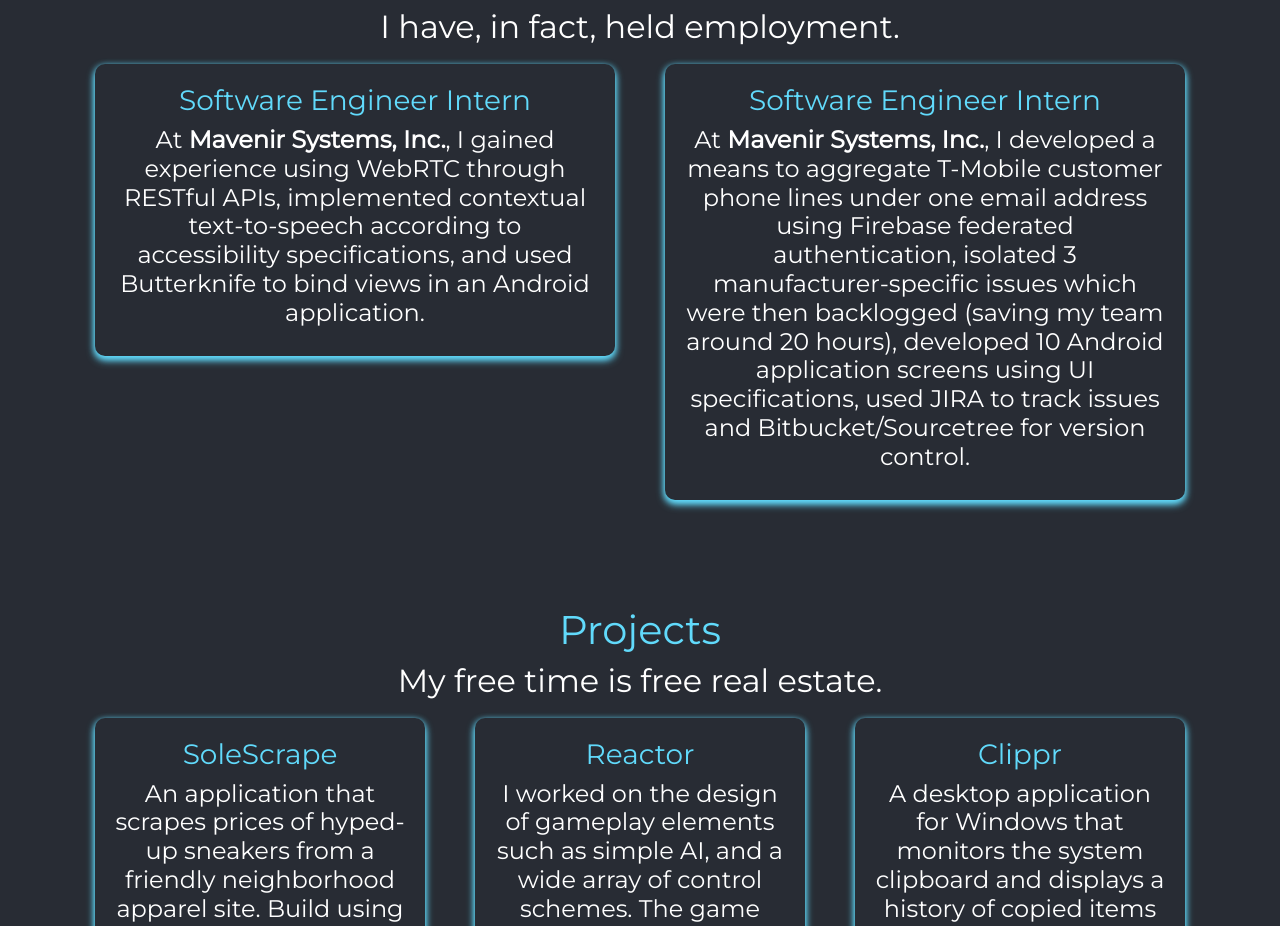
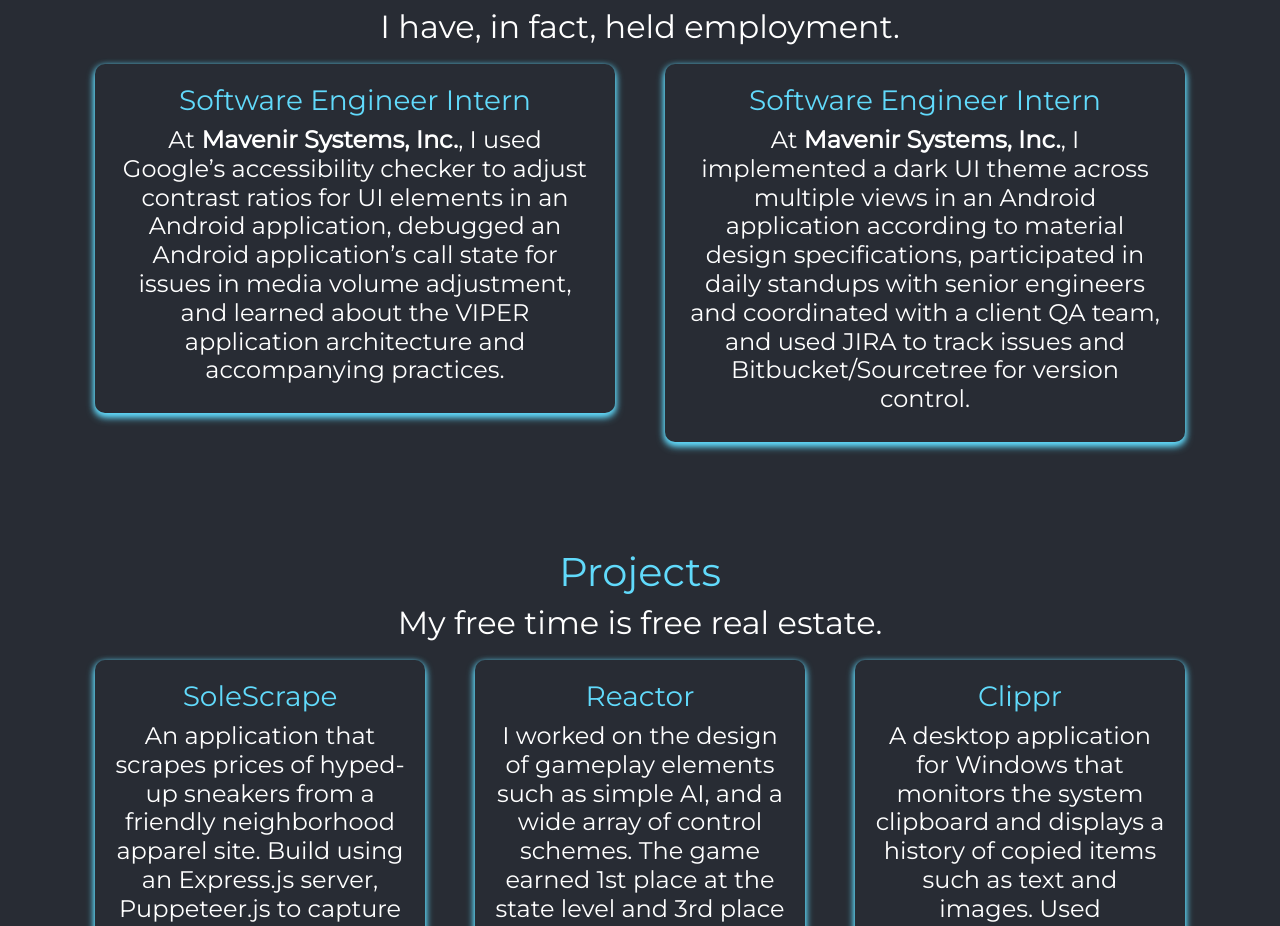
Before and after one commit to vivkpatl/portfolio, a React (Create React App) app: page / in a window 1280 px wide. Shown: the part 864-1790 px from the top of the page. Built offline with nearby package versions, Linux system fonts and the light colour scheme.

Commit message:
Updated to reflect resume

```diff
--- a/src/App.js
+++ b/src/App.js
@@ -31,7 +31,9 @@
               <div className="col-sm mb-3">
 
                 <Card title="Software Engineer Intern">
-                  At <strong>Mavenir Systems, Inc.</strong>, I gained experience using WebRTC through RESTful APIs, implemented contextual text-to-speech according to accessibility specifications, and used Butterknife to bind views in an Android application.
+                  At <strong>Mavenir Systems, Inc.</strong>, I used Google’s accessibility checker to adjust contrast ratios for UI elements
+                  in an Android application, debugged an Android application’s call state for issues in media volume adjustment, and learned about the
+                  VIPER application architecture and accompanying practices.
                 </Card>
 
               </div>
@@ -39,9 +41,9 @@
               <div className="col-sm mb-3">
 
                 <Card title="Software Engineer Intern">
-                  At <strong>Mavenir Systems, Inc.</strong>, I developed a means to aggregate T-Mobile customer
-                  phone lines under one email address using Firebase federated authentication, isolated 3 manufacturer-specific issues which were then backlogged (saving my team around 20 hours),
-                  developed 10 Android application screens using UI specifications, used JIRA to track issues and Bitbucket/Sourcetree for version control.
+                  At <strong>Mavenir Systems, Inc.</strong>, I implemented a dark UI theme across multiple views in an Android application
+                  according to material design specifications, participated in daily standups with senior engineers and coordinated with a client QA team,
+                  and used JIRA to track issues and Bitbucket/Sourcetree for version control.
                 </Card>
 
               </div>
```
